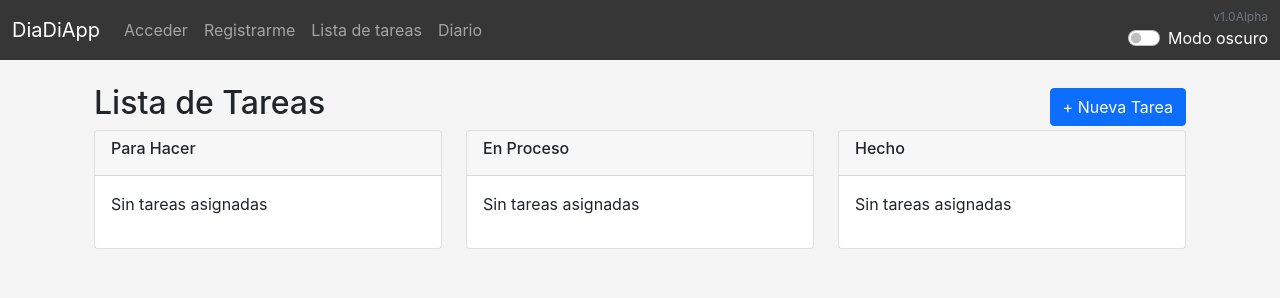
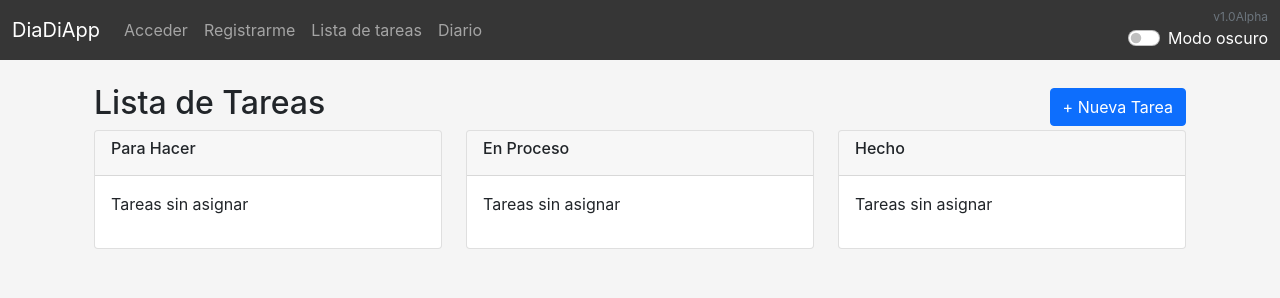
Before and after one commit to maximovj/diadi-app, a React (Create React App) app in the folder dev-react-app/: page /tareas in a window 1280 px wide. Shown: the top 298 px of the page. Built offline with nearby package versions, Linux system fonts and the light colour scheme.

Commit message:
feature: Se agrega la accion de arrastrar y soltar

```diff
--- a/dev-react-app/src/components/TodoList/TaskModal.jsx
+++ b/dev-react-app/src/components/TodoList/TaskModal.jsx
@@ -44,9 +44,9 @@ export function TaskModal({ show, handleClose, handleSubmit, newTask, handleChan
                   value={newTask.importance}
                   onChange={handleChange}
                 >
-                  <option value="low">Baja</option>
-                  <option value="normal">Normal</option>
-                  <option value="high">Alta</option>
+                  <option value="Baja">Baja</option>
+                  <option value="Normal">Normal</option>
+                  <option value="Alta">Alta</option>
                 </select>
               </div>
               <div className="row mb-3">
--- a/dev-react-app/src/components/TodoList/TaskModelDetails.jsx
+++ b/dev-react-app/src/components/TodoList/TaskModelDetails.jsx
@@ -101,9 +101,9 @@ export function TaskDetailsModal({ show, handleClose, task, handleEdit, handleDe
                   value={editedTask.importance}
                   onChange={handleChange}
                 >
-                  <option value="low">Baja</option>
-                  <option value="normal">Normal</option>
-                  <option value="high">Alta</option>
+                  <option value="Baja">Baja</option>
+                  <option value="Normal">Normal</option>
+                  <option value="Alta">Alta</option>
                 </select>
               </div>
               <div className="row mb-3">
--- a/dev-react-app/src/pages/Home.js
+++ b/dev-react-app/src/pages/Home.js
@@ -1,127 +1,7 @@
-import { useEffect, useState } from "react";
-import { TaskModal } from "../components/TodoList/TaskModal";
-import { TaskDetailsModal } from "../components/TodoList/TaskModelDetails";
 
 export function Home(){
-  const [tasks, setTasks] = useState([]);
-  const [showModal, setShowModal] = useState(false);
-  const [showDetailsModal, setShowDetailsModal] = useState(false);
-  const [selectedTask, setSelectedTask] = useState(null);
-  const [newTask, setNewTask] = useState({
-    title: '',
-    description: '',
-    importance: 'normal',
-    deadline: '',
-  });
 
-  useEffect(() => {
-    fetchTasks();
-  }, []);
 
-  const fetchTasks = () => {
-    const storedTasks = JSON.parse(localStorage.getItem('tasks')) || [];
-    setTasks(storedTasks);
-  };
-
-  const handleOpenModal = () => setShowModal(true);
-
-  const handleCloseModal = () => {
-    setShowModal(false);
-    setNewTask({
-      title: '',
-      description: '',
-      importance: 'normal',
-      deadline: '',
-    });
-  };
-
-  const handleChange = (e) => {
-    const { name, value } = e.target;
-    setNewTask({
-      ...newTask,
-      [name]: value,
-    });
-  };
-
-  const handleSubmit = () => {
-    const updatedTasks = [
-      ...tasks,
-      {
-        id: tasks.length + 1,
-        title: newTask.title,
-        description: newTask.description,
-        importance: newTask.importance,
-        deadline: newTask.deadline,
-        completed: false, // Nueva tarea se marca como no completada por defecto
-      },
-    ];
-    localStorage.setItem('tasks', JSON.stringify(updatedTasks));
-    setTasks(updatedTasks);
-    handleCloseModal();
-  };
-
-  const handleViewDetails = (task) => {
-    setSelectedTask(task);
-    setShowDetailsModal(true);
-  };
-
-  const handleCloseDetailsModal = () => {
-    setShowDetailsModal(false);
-    setSelectedTask(null);
-  };
-
-  const handleEditTask = (editedTask) => {
-    const updatedTasks = tasks.map(t =>
-      t.id === editedTask.id ? editedTask : t
-    );
-    localStorage.setItem('tasks', JSON.stringify(updatedTasks));
-    setTasks(updatedTasks);
-    handleCloseDetailsModal();
-  };
-
-  const handleDeleteTask = (taskId) => {
-    const updatedTasks = tasks.filter(t => t.id !== taskId);
-    localStorage.setItem('tasks', JSON.stringify(updatedTasks));
-    setTasks(updatedTasks);
-    handleCloseDetailsModal();
-  };
-{/* <Sidebar>
-      <div className="container">
-        <div className="d-flex justify-content-between align-items-center">
-          <h2>Lista de Tareas</h2>
-          <button className="btn btn-primary" onClick={handleOpenModal}>+ Nueva Tarea</button>
-        </div>
-        <ul className="list-group mt-3">
-          {tasks.map(task => (
-            <li
-              key={task.id}
-              className={`list-group-item ${task.completed ? 'bg-success' : ''}`}
-              onClick={() => handleViewDetails(task)}
-            >
-              <h5>{task.title}</h5>
-              <p>{task.description}</p>
-              <p><strong>Importancia:</strong> {task.importance} | <strong>Fecha límite:</strong> {task.deadline}</p>
-            </li>
-          ))}
-        </ul>
-      </div>
-
-      <TaskModal
-        show={showModal}
-        handleClose={handleCloseModal}
-        handleSubmit={handleSubmit}
-        newTask={newTask}
-        handleChange={handleChange}
-      />
-
-      <TaskDetailsModal
-        show={showDetailsModal}
-        handleClose={handleCloseDetailsModal}
-        task={selectedTask}
-        handleEdit={handleEditTask}
-        handleDelete={handleDeleteTask}
-      />
-    </Sidebar>  */}
   return (
     <><h1>Contenido</h1></>
   );
--- a/dev-react-app/src/pages/Tareas.jsx
+++ b/dev-react-app/src/pages/Tareas.jsx
@@ -1,9 +1,10 @@
 import { useCallback, useEffect, useState } from "react";
 import { TaskModal } from "../components/TodoList/TaskModal";
 import { TaskDetailsModal } from "../components/TodoList/TaskModelDetails";
+import { getBorderColor, groupTasksByDate} from "../utils/fnTaskList";
 
 export function Tareas() {
-    const [currentUser, setCurrentUser] = useState('admin'); // Usuario estático por ahora
+    const [currentUser, setCurrentUser] = useState('admin');
     const [tasks, setTasks] = useState([]);
     const [showModal, setShowModal] = useState(false);
     const [showDetailsModal, setShowDetailsModal] = useState(false);
@@ -16,15 +17,16 @@ export function Tareas() {
       startDate: '',
       inProgress: false,
       completed: false,
+      category: 'to-do',
     });
 
-    // Función para obtener las tareas desde el localStorage
+    // Función para obtener las tareas del localStorage para el usuario actual
     const fetchTasks = useCallback(() => {
       const storedTasks = JSON.parse(localStorage.getItem(currentUser)) || [];
       setTasks(storedTasks);
     }, [currentUser]);
 
-    // Cargar las tareas al cargar el componente
+    // UseEffect para cargar las tareas cuando el componente se monta o cuando currentUser cambia
     useEffect(() => {
       fetchTasks();
     }, [fetchTasks]);
@@ -32,10 +34,14 @@ export function Tareas() {
     // Función para abrir el modal de nueva tarea
     const handleOpenModal = () => setShowModal(true);
 
-    // Función para cerrar el modal de nueva tarea
+    // Función para cerrar el modal de nueva tarea y reiniciar el estado de nueva tarea
     const handleCloseModal = () => {
       setShowModal(false);
-      // Reiniciar el estado de newTask
+      resetNewTask();
+    };
+
+    // Función para reiniciar el estado de nueva tarea
+    const resetNewTask = () => {
       setNewTask({
         title: '',
         description: '',
@@ -44,6 +50,7 @@ export function Tareas() {
         startDate: '',
         inProgress: false,
         completed: false,
+        category: 'to-do',
       });
     };
 
@@ -56,48 +63,64 @@ export function Tareas() {
       });
     };
 
-    // Función para manejar el submit del formulario de nueva tarea
+    // Función para agregar una nueva tarea a la lista de tareas
     const handleSubmit = () => {
       const updatedTasks = [
         ...tasks,
         {
           ...newTask,
-          id: tasks.length + 1, // Generar un ID único para la nueva tarea
+          id: tasks.length + 1,
         },
       ];
-      saveTasksToLocalStorage(updatedTasks); // Guardar las tareas actualizadas en el localStorage
-      handleCloseModal(); // Cerrar el modal después de guardar
+      saveAndSetTasks(updatedTasks);
+      handleCloseModal();
     };
 
-    // Función para abrir el modal de detalles de tarea
+    // Función para ver los detalles de una tarea
     const handleViewDetails = (task) => {
       setSelectedTask(task);
       setShowDetailsModal(true);
     };
 
-    // Función para cerrar el modal de detalles de tarea
+    // Función para cerrar el modal de detalles de la tarea
     const handleCloseDetailsModal = () => {
       setShowDetailsModal(false);
-      setSelectedTask(null); // Limpiar la tarea seleccionada
+      setSelectedTask(null);
     };
 
-    // Función para editar una tarea
+    // Función para editar una tarea existente
     const handleEditTask = (editedTask) => {
-      const updatedTasks = tasks.map(task =>
-        task.id === editedTask.id ? editedTask : task
-      );
-      saveTasksToLocalStorage(updatedTasks); // Guardar las tareas actualizadas en el localStorage
-      handleCloseDetailsModal(); // Cerrar el modal de detalles después de editar
-    };
+        let updatedTasks = [];
+
+        if (editedTask.completed) {
+          // Si la tarea se marca como completada
+          updatedTasks = tasks.map((task) =>
+            task.id === editedTask.id ? { ...editedTask, category: 'completed' } : task
+          );
+        } else if (editedTask.inProgress) {
+          // Si la tarea se mueve a 'in-progress'
+          updatedTasks = tasks.map((task) =>
+            task.id === editedTask.id ? { ...editedTask, category: 'in-progress', completed: false } : task
+          );
+        } else {
+          // Si la tarea se mueve a 'to-do'
+          updatedTasks = tasks.map((task) =>
+            task.id === editedTask.id ? { ...editedTask, category: 'to-do', completed: false, inProgress: false } : task
+          );
+        }
+
+        saveAndSetTasks(updatedTasks);
+        handleCloseDetailsModal();
+      };
 
     // Función para eliminar una tarea
     const handleDeleteTask = (taskId) => {
       const updatedTasks = tasks.filter(task => task.id !== taskId);
-      saveTasksToLocalStorage(updatedTasks); // Guardar las tareas actualizadas en el localStorage
-      handleCloseDetailsModal(); // Cerrar el modal de detalles después de eliminar
+      saveAndSetTasks(updatedTasks);
+      handleCloseDetailsModal();
     };
 
-    // Función para manejar los cambios en la tarea seleccionada en el modal de detalles
+    // Función para manejar los cambios en los detalles de la tarea seleccionada
     const handleSelectedTaskChange = (e) => {
       const { name, value } = e.target;
       setSelectedTask({
@@ -106,39 +129,66 @@ export function Tareas() {
       });
     };
 
-    // Función para guardar las tareas actualizadas en el localStorage
-    const saveTasksToLocalStorage = (updatedTasks) => {
+    // Función para guardar las tareas en el localStorage y actualizar el estado
+    const saveAndSetTasks = (updatedTasks) => {
       localStorage.setItem(currentUser, JSON.stringify(updatedTasks));
-      setTasks(updatedTasks); // Actualizar el estado de las tareas
+      setTasks(updatedTasks);
     };
 
-    // Agrupar las tareas por fecha
-    const groupTasksByDate = (taskList) => {
-      return taskList.reduce((acc, task) => {
-        const date = task.startDate || task.deadline; // Usar startDate o deadline
-        const formattedDate = date ? date : 'Fecha sin asignar';
-        if (!acc[formattedDate]) acc[formattedDate] = [];
-        acc[formattedDate].push(task);
-        return acc;
-      }, {});
+    // Función para manejar el inicio del arrastre de una tarea
+    const handleDragStart = (e, taskId) => {
+      e.dataTransfer.setData('taskId', taskId);
     };
 
-    // Renderizar las tareas agrupadas por fecha
-    const renderTasksByDate = (taskList) => {
-      const groupedByDate = groupTasksByDate(taskList);
-      return Object.keys(groupedByDate).map(date => (
+    // Función para permitir el arrastre sobre un área de drop
+    const handleDragOver = (e) => {
+      e.preventDefault();
+    };
+
+    // Función para manejar el evento de soltar una tarea en una nueva categoría
+    const handleDrop = (e, dropCategory) => {
+      const taskId = e.dataTransfer.getData('taskId');
+      const updatedTasks = tasks.map((task) => {
+        if (task.id === parseInt(taskId)) {
+          return {
+            ...task,
+            category: dropCategory,
+            inProgress: dropCategory === 'in-progress',
+            completed: dropCategory === 'completed',
+          };
+        }
+        return task;
+      });
+      saveAndSetTasks(updatedTasks);
+    };
+
+    // Función para renderizar las tareas agrupadas por categoría y fecha
+    const renderTasksByCategory = (category) => {
+      const tasksByCategory = tasks.filter(task => task.category === category);
+      const tasksByDate = groupTasksByDate(tasksByCategory);
+
+      if (tasksByCategory.length === 0) {
+        return <p>Tareas sin asignar</p>;
+      }
+
+      return Object.keys(tasksByDate).map(date => (
         <div key={date}>
           <h5>{date}</h5>
-          {groupedByDate[date].map(task => (
+          {tasksByDate[date].map(task => (
             <div
               key={task.id}
-              className={`card mb-2 border-${task.importance}`}
-              onClick={() => handleViewDetails(task)}
+              draggable
+              onDragStart={(e) => handleDragStart(e, task.id)}
+              className={`card mb-2 border-${getBorderColor(task.importance)} border-3`}
             >
               <div className="card-body">
                 <h5>{task.title}</h5>
                 <p>{task.description}</p>
-                <p><strong>Importancia:</strong> {task.importance} | <strong>Fecha limite:</strong> {task.deadline|| ' sin asignar'}</p>
+                <p style={{fontSize:"15px"}}>
+                  <strong>Importancia:</strong> {task.importance} |{' '}
+                  <strong>Límite:</strong> {task.startDate || 'Fecha sin asignar'}
+                </p>
+                <button className="btn btn-info btn-sm" onClick={() => handleViewDetails(task)}>Ver detalles</button>
               </div>
             </div>
           ))}
@@ -146,7 +196,6 @@ export function Tareas() {
       ));
     };
 
-    // Componente principal de la página de tareas
     return (
       <div className="container">
         <div className="d-flex justify-content-between align-items-center">
@@ -157,50 +206,49 @@ export function Tareas() {
         </div>
         <div className="row">
           <div className="col-lg-4 mb-4">
-            <div className="card">
+            <div
+              className="card"
+              onDragOver={handleDragOver}
+              onDrop={(e) => handleDrop(e, 'to-do')}
+            >
               <div className="card-header">
                 <h1 className="txt-h1-css">Para hacer</h1>
               </div>
               <div className="card-body">
-                {tasks.filter(task => !task.inProgress && !task.completed).length > 0 ? (
-                  renderTasksByDate(tasks.filter(task => !task.inProgress && !task.completed))
-                ) : (
-                  <p>Sin tareas asignadas</p>
-                )}
+                {renderTasksByCategory('to-do')}
               </div>
             </div>
           </div>
           <div className="col-lg-4 mb-4">
-            <div className="card">
+            <div
+              className="card"
+              onDragOver={handleDragOver}
+              onDrop={(e) => handleDrop(e, 'in-progress')}
+            >
               <div className="card-header">
                 <h1 className="txt-h1-css">En proceso</h1>
               </div>
               <div className="card-body">
-                {tasks.filter(task => task.inProgress && !task.completed).length > 0 ? (
-                  renderTasksByDate(tasks.filter(task => task.inProgress && !task.completed))
-                ) : (
-                  <p>Sin tareas asignadas</p>
-                )}
+                {renderTasksByCategory('in-progress')}
               </div>
             </div>
           </div>
           <div className="col-lg-4 mb-4">
-            <div className="card">
+            <div
+              className="card"
+              onDragOver={handleDragOver}
+              onDrop={(e) => handleDrop(e, 'completed')}
+            >
               <div className="card-header">
                 <h1 className="txt-h1-css">Hecho</h1>
               </div>
               <div className="card-body">
-                {tasks.filter(task => task.completed).length > 0 ? (
-                  renderTasksByDate(tasks.filter(task => task.completed))
-                ) : (
-                  <p>Sin tareas asignadas</p>
-                )}
+                {renderTasksByCategory('completed')}
               </div>
             </div>
           </div>
         </div>
 
-        {/* Modal para crear nueva tarea */}
         <TaskModal
           show={showModal}
           handleClose={handleCloseModal}
@@ -209,7 +257,6 @@ export function Tareas() {
           handleChange={handleChange}
         />
 
-        {/* Modal para ver detalles de tarea */}
         <TaskDetailsModal
           show={showDetailsModal}
           handleClose={handleCloseDetailsModal}
--- a/dev-react-app/src/services/services.js
+++ b/dev-react-app/src/services/services.js
@@ -16,4 +16,4 @@ const getUsers = () => {
     return users.find(user => user.username === username);
   };
 
-  export { getUsers, addUser, findUserByUsername };
+  export { getUsers, addUser, findUserByUsername};
--- /dev/null
+++ b/dev-react-app/src/utils/fnTaskList.js
@@ -0,0 +1,29 @@
+
+// Función auxiliar para agrupar las tareas por fecha
+const groupTasksByDate = (tasks) => {
+  return tasks.reduce((groupedTasks, task) => {
+    const date = task.startDate || 'Sin fecha';
+    if (!groupedTasks[date]) {
+      groupedTasks[date] = [];
+    }
+    groupedTasks[date].push(task);
+    return groupedTasks;
+  }, {});
+};
+// Función auxiliar para obtener el color del borde según la importancia de la tarea
+  const getBorderColor= (importance) => {
+    switch (importance) {
+      case 'Baja':
+        return 'light';
+      case 'Normal':
+        return 'info';
+      case 'Alta':
+        return 'warning';
+      default:
+        return 'light';
+    }
+  };
+
+
+
+  export {groupTasksByDate, getBorderColor}
```
Also changed, not shown: 1 other file (tests, documents, lock files or other folders).
